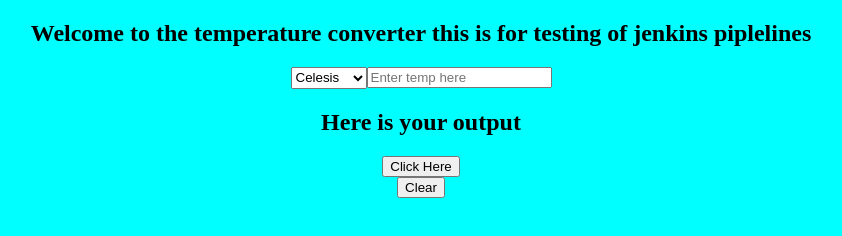
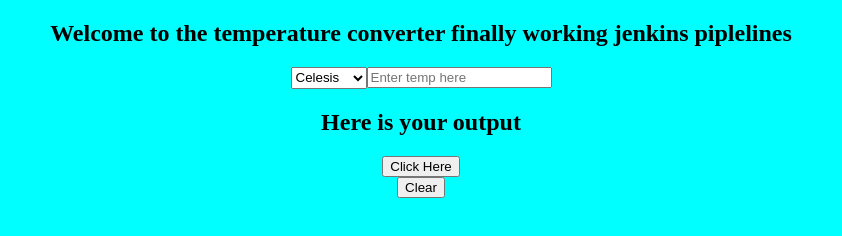
Before and after one commit to MrHarshkumar/Unit-converter-, a plain HTML site: page Converter/index.html in a window 1280 px wide. Shown: the whole page, without its empty margins (219-1061 px from the left). Drawn offline with Linux system fonts and the light colour scheme.

Commit message:
Update index.html

```diff
--- a/Converter/index.html
+++ b/Converter/index.html
@@ -10,7 +10,7 @@
 
 <body>
   <center>
-    <h2> Welcome to the temperature converter this is for testing of jenkins piplelines </h2>
+    <h2> Welcome to the temperature converter finally working jenkins piplelines </h2>
   </center>
   <div class="data">
     <select id='sel'>
```
